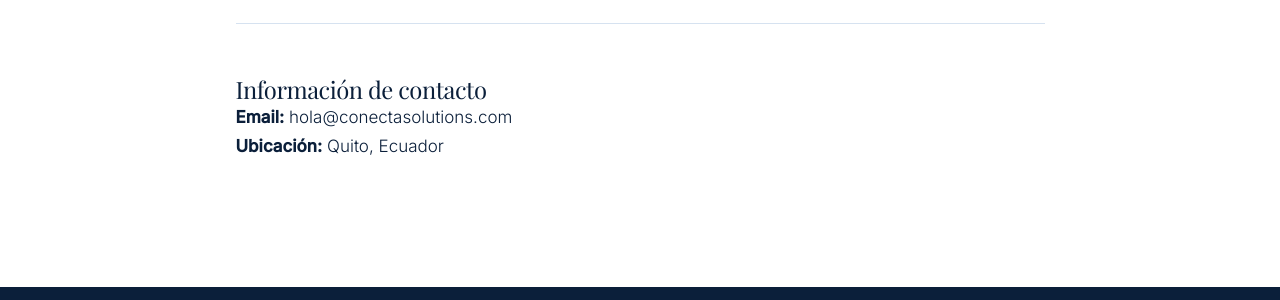
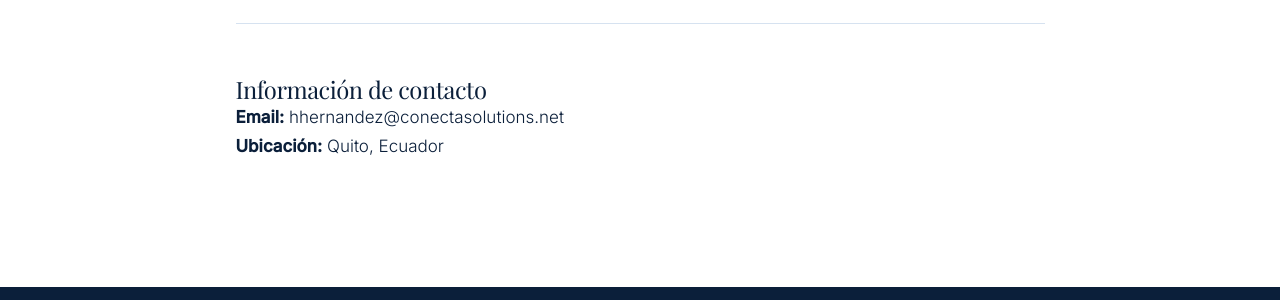
Before and after one commit to ghostmanhh/conectasolutions-blog, a Jekyll site: the page built from contacto.md, in a window 1280 px wide and 900 px high, scrolled down 324 px. Shown: the part 239-539 px from the top of the window. Built offline with Jekyll 4.4.1, drawn with Linux system fonts in a browser that asks for light colours; some web fonts are replaced.

Commit message:
Update contacto.md

```diff
--- a/contacto.md
+++ b/contacto.md
@@ -18,7 +18,7 @@
     </p>
 
     <div style="display:grid; grid-template-columns:1fr 1fr; gap:1rem; max-width:480px;">
-      <a href="mailto:hola@conectasolutions.com" class="btn btn-primary">
+      <a href="mailto:hhernandez@conectasolutions.net" class="btn btn-primary">
         ✉ Enviar email
       </a>
       <a href="https://linkedin.com/company/conectasolutions" target="_blank" class="btn btn-secondary">
@@ -30,7 +30,7 @@
 
     <h3>Información de contacto</h3>
     <p>
-      <strong>Email:</strong> hola@conectasolutions.com<br>
+      <strong>Email:</strong> hhernandez@conectasolutions.net<br>
       <strong>Ubicación:</strong> Quito, Ecuador
     </p>
   </div>
```
